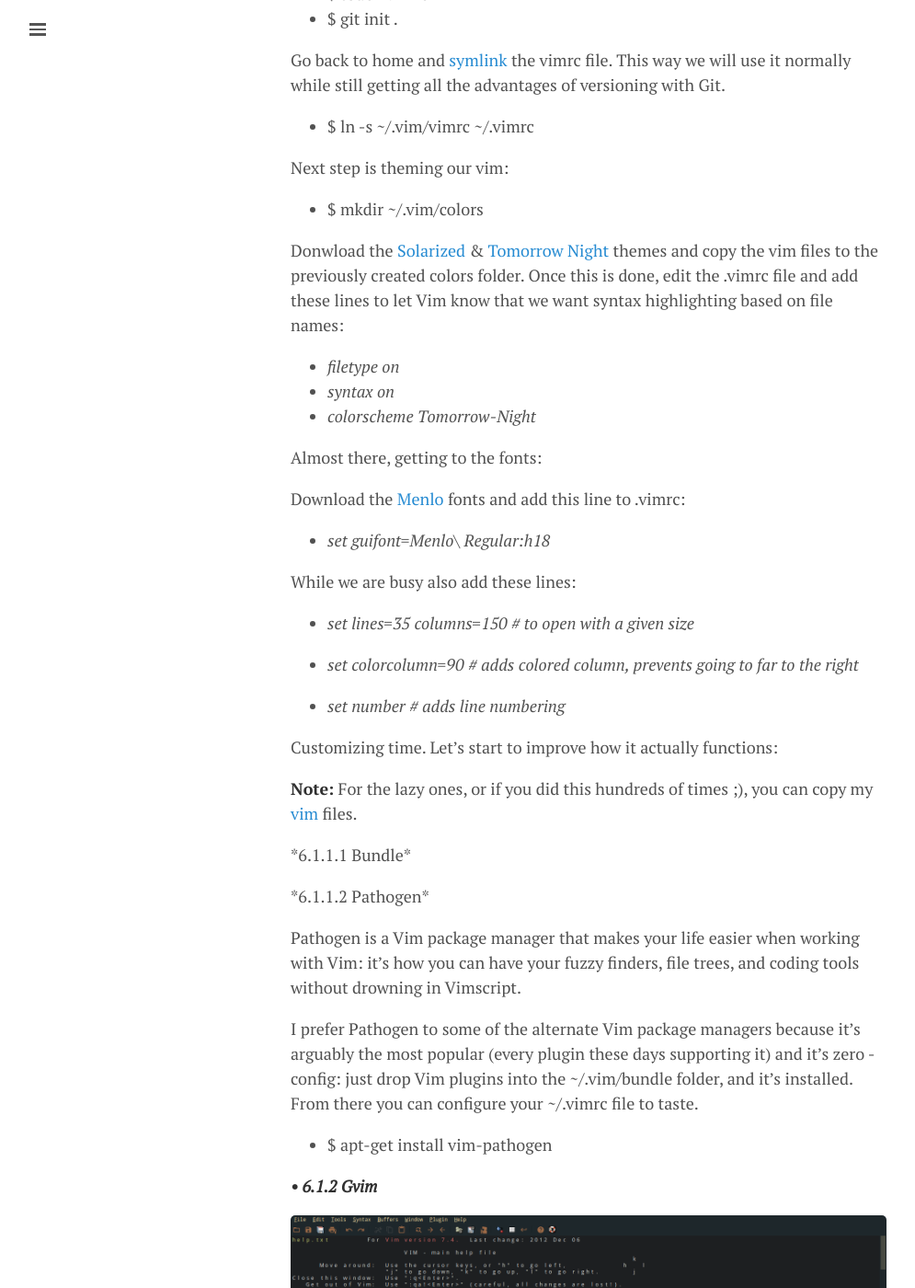
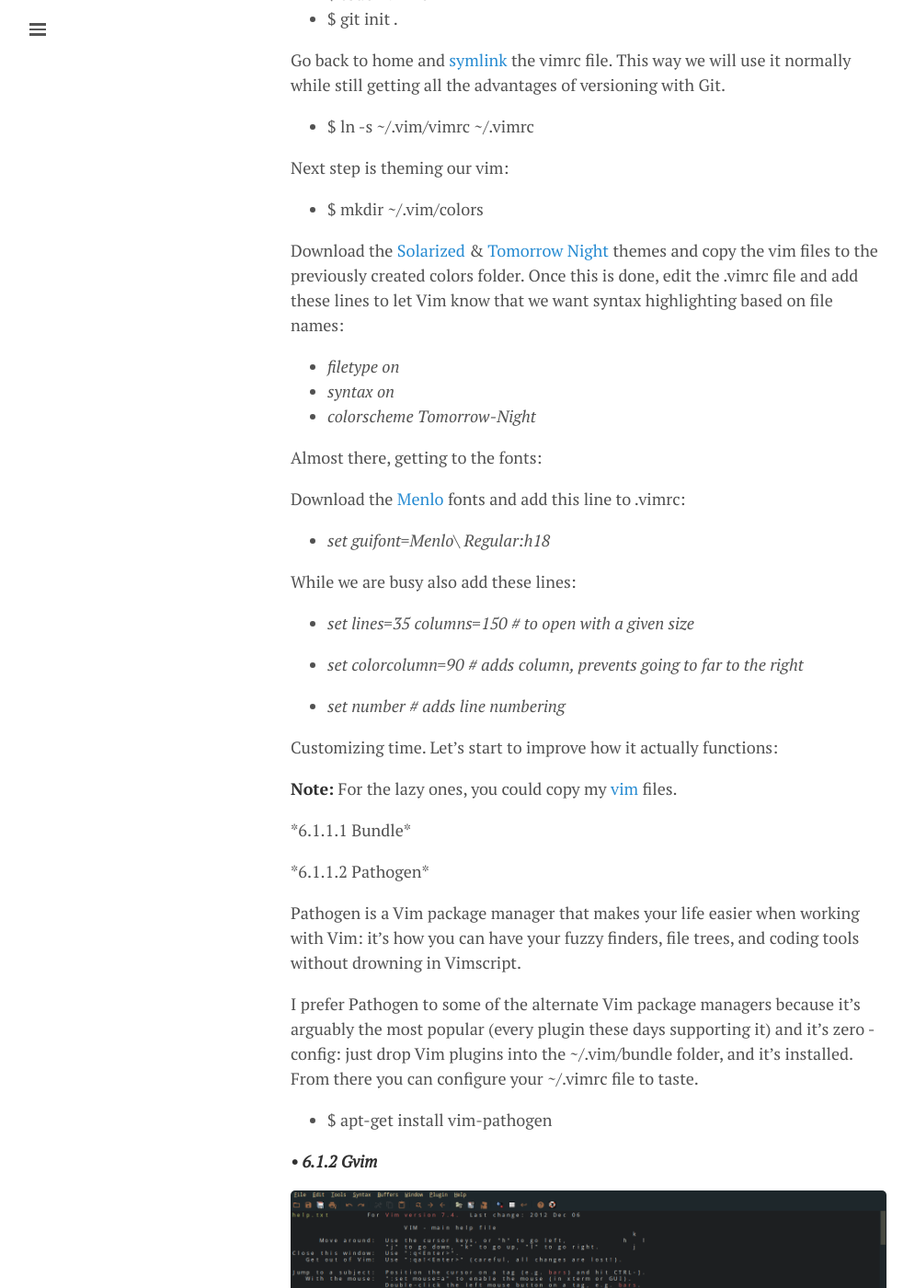
Before and after one commit to lgeurts/lgeurts.github.io, a Jekyll site: the page built from _posts/2017-07-11-bunsenlabs-linux-setup-notes-for dell-inspiron-6000.md, in a window 1280 px wide and 1400 px high, scrolled down 5624 px. Shown: the whole window at 92% size, without its empty margins (0-995 px from the left). Built offline with Jekyll 4.4.1, drawn with Linux system fonts in a browser that asks for light colours; nearby versions of some CDN libraries; comment, search, counter and statistics services are not loaded.

Commit message:
Update 2017-07-11-bunsenlabs-linux-setup-notes-for dell-inspiron-6000.md

```diff
--- a/_posts/2017-07-11-bunsenlabs-linux-setup-notes-for dell-inspiron-6000.md
+++ b/_posts/2017-07-11-bunsenlabs-linux-setup-notes-for dell-inspiron-6000.md
@@ -179,7 +179,7 @@
 
 - $ mkdir ~/.vim/colors
 
-Donwload the [Solarized](http://ethanschoonover.com/solarized) & [Tomorrow Night](https://github.com/chriskempson/tomorrow-theme) themes and copy the vim files to  the previously created colors folder. Once this is done, edit the .vimrc file and add these lines to let Vim know that we want syntax highlighting based on file names:
+Download the [Solarized](http://ethanschoonover.com/solarized) & [Tomorrow Night](https://github.com/chriskempson/tomorrow-theme) themes and copy the vim files to   the previously created colors folder. Once this is done, edit the .vimrc file and add these lines to let Vim know that we want syntax highlighting based on file names:
 
 - *filetype on*
 - *syntax on*
@@ -195,7 +195,7 @@
 
 - *set lines=35 columns=150 # to open with a given size*
 
-- *set colorcolumn=90 # adds colored column, prevents going to far to the right*
+- *set colorcolumn=90 # adds column, prevents going to far to the right*
 
 - *set number # adds line numbering*
 
@@ -203,7 +203,7 @@
 
 
 
-**Note:** For the lazy ones, or if you did this hundreds of times ;), you can copy my [vim](https://github.com/lgeurts/BunsenLabs-Setup/tree/master/.vim) files.
+**Note:** For the lazy ones, you could copy my [vim](https://github.com/lgeurts/BunsenLabs-Setup/tree/master/.vim) files.
 
  \*6.1.1.1 Bundle\*
 
```
